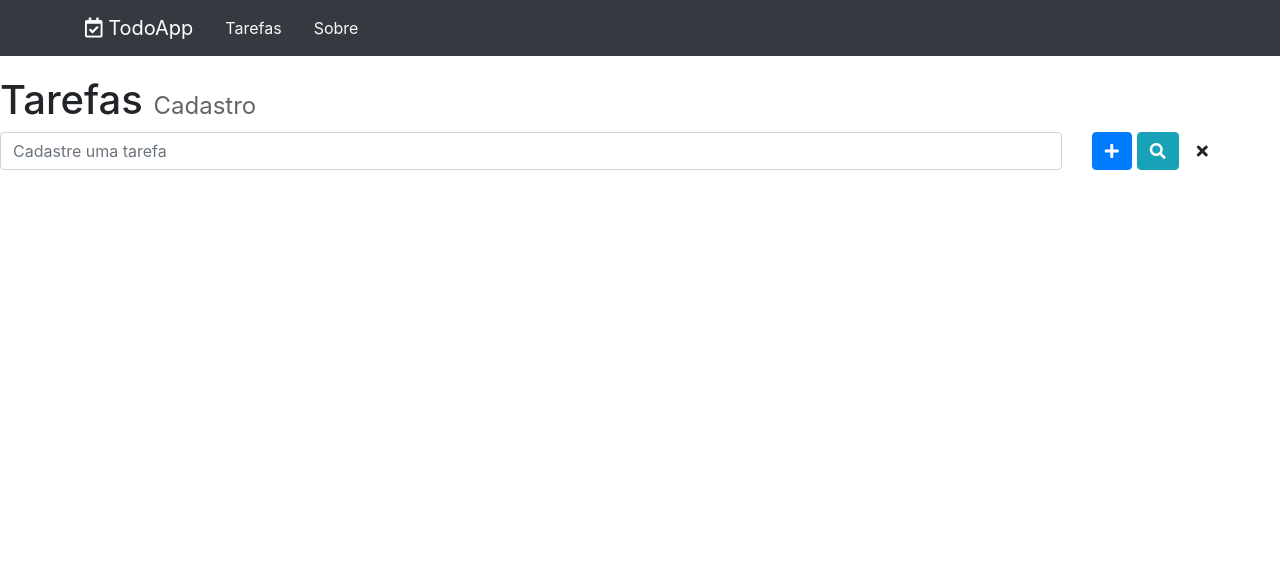
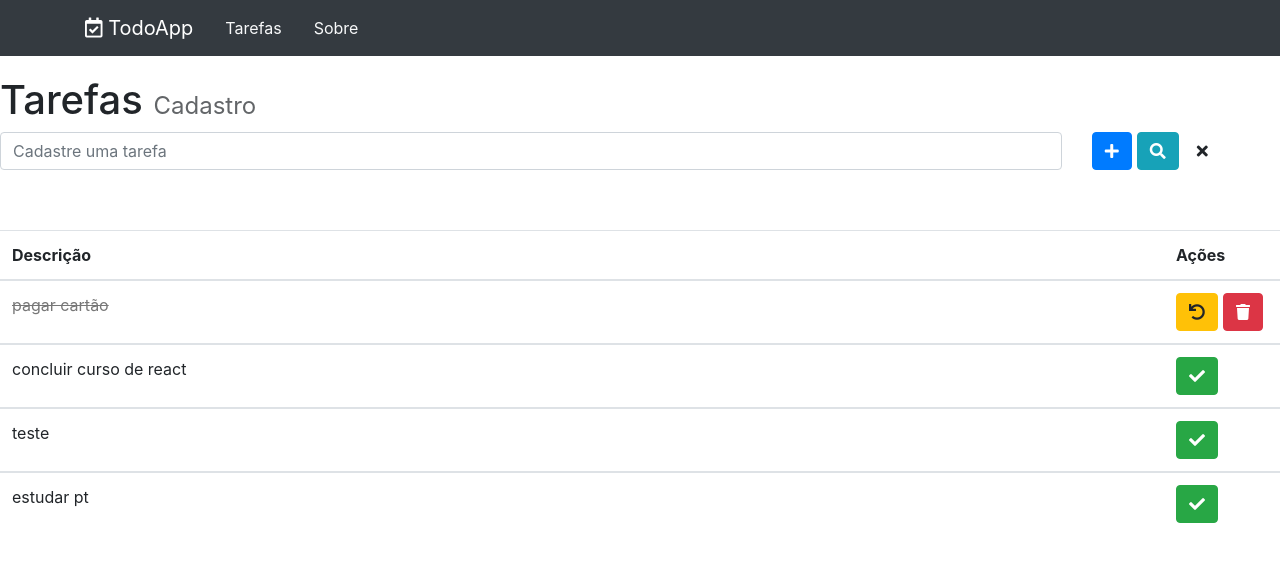
Before and after one commit to JoseTobias/todo-vue, a Vue app: page / in a window 1280 px wide. Shown: the top 562 px of the page. Built offline with nearby package versions, Linux system fonts and the light colour scheme.

Commit message:
Layout todoList

```diff
--- a/src/components/TodoList.vue
+++ b/src/components/TodoList.vue
@@ -0,0 +1,57 @@
+<template>
+  <table class='table'>
+    <thead>
+      <tr>
+        <th>Descrição</th>
+        <th class='tableActions'>Ações</th>
+      </tr>
+    </thead>
+    <tbody v-for="todo in todos" :key="todo.id">
+      <tr>
+        <td :class="todo.done ? 'markedAsDone' : ''">{{ todo.description }}</td>
+        <td>
+          <button class='btn btn-success' v-if="!todo.done">
+            <i class='fas fa-check'></i>
+          </button>
+          <button class='btn btn-warning' v-if="todo.done">
+            <i class='fas fa-undo'></i>
+          </button>
+          <button class='btn btn-danger' v-if="todo.done">
+            <i class='fas fa-trash'></i>
+          </button>
+        </td>
+      </tr>
+    </tbody>
+  </table>
+</template>
+
+<script>
+export default {
+  data () {
+    return {
+      todos: [
+        {
+          "done": true,
+          "_id": "5dc0bf54029f4d3ecae9a86e",
+          "description": "pagar cartão"
+        },
+        {
+          "done": false,
+          "_id": "5dc0bf6e029f4d3ecae9a86f",
+          "description": "concluir curso de react"
+        },
+        {
+          "done": false,
+          "_id": "5dc7fee6985fbe34f041022f",
+          "description": "teste"
+        },
+        {
+          "done": false,
+          "_id": "5dc7ffed985fbe34f0410230",
+          "description": "estudar pt"
+        }
+      ]
+    }
+  }
+}
+</script>
--- a/src/views/Home.vue
+++ b/src/views/Home.vue
@@ -4,6 +4,7 @@
         <h1>Tarefas <small>Cadastro</small></h1>
     </header>
     <todo-form />
+    <todo-list />
   </div>
 </template>
 
@@ -11,11 +12,13 @@
 // @ is an alias to /src
 // import HelloWorld from '@/components/HelloWorld.vue'
 import TodoForm from '@/components/TodoForm.vue'
+import TodoList from '@/components/TodoList.vue'
 
 export default {
   name: 'home',
   components: {
-    TodoForm
+    TodoForm,
+    TodoList
   }
 }
 </script>
```
